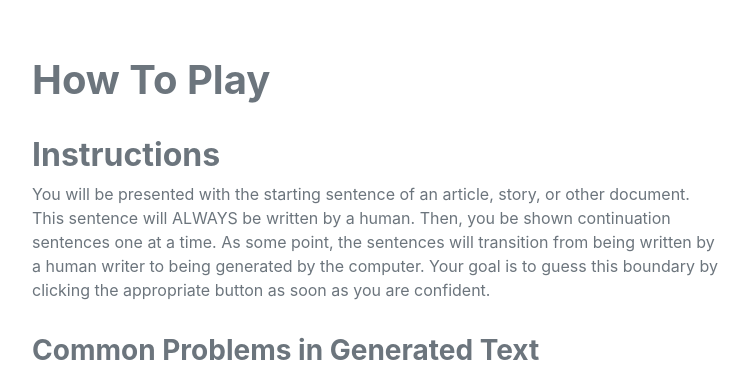
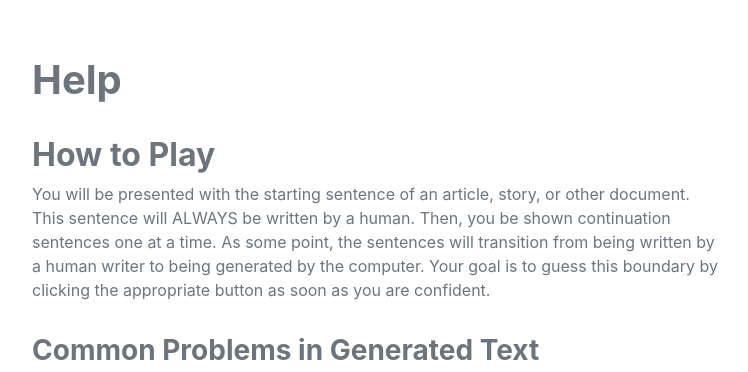
Before and after one commit to kirubarajan/roft, a Django app: page /onboard/ in a window 1280 px wide. Shown: the part 88-460 px from the top of the page, without its empty margins (85-833 px from the left). Run offline with Django 3.2, Linux system fonts and the light colour scheme; the visitor is signed in with stand-in values (Sample User, id 1); some libraries are stand-ins or nearby versions.

Commit message:
Make onboarding header match navbar

```diff
--- a/annotation/core/templates/onboard.html
+++ b/annotation/core/templates/onboard.html
@@ -36,8 +36,8 @@
         <div class="col-md" />
         <div class="col-md-8" style="padding: 1rem">
           <br />
-          <h1 class="text-muted"> <strong> How To Play </strong> </h1>
-          <h2 style="margin-top: 2rem" class="text-muted"><strong>Instructions</strong></h2>
+          <h1 class="text-muted"> <strong> Help </strong> </h1>
+          <h2 style="margin-top: 2rem" class="text-muted"><strong>How to Play</strong></h2>
           <p class="text-muted">
             You will be presented with the starting sentence of an article, story, or other document. This sentence will ALWAYS be written by a human.
             Then, you be shown continuation sentences one at a time.
```
